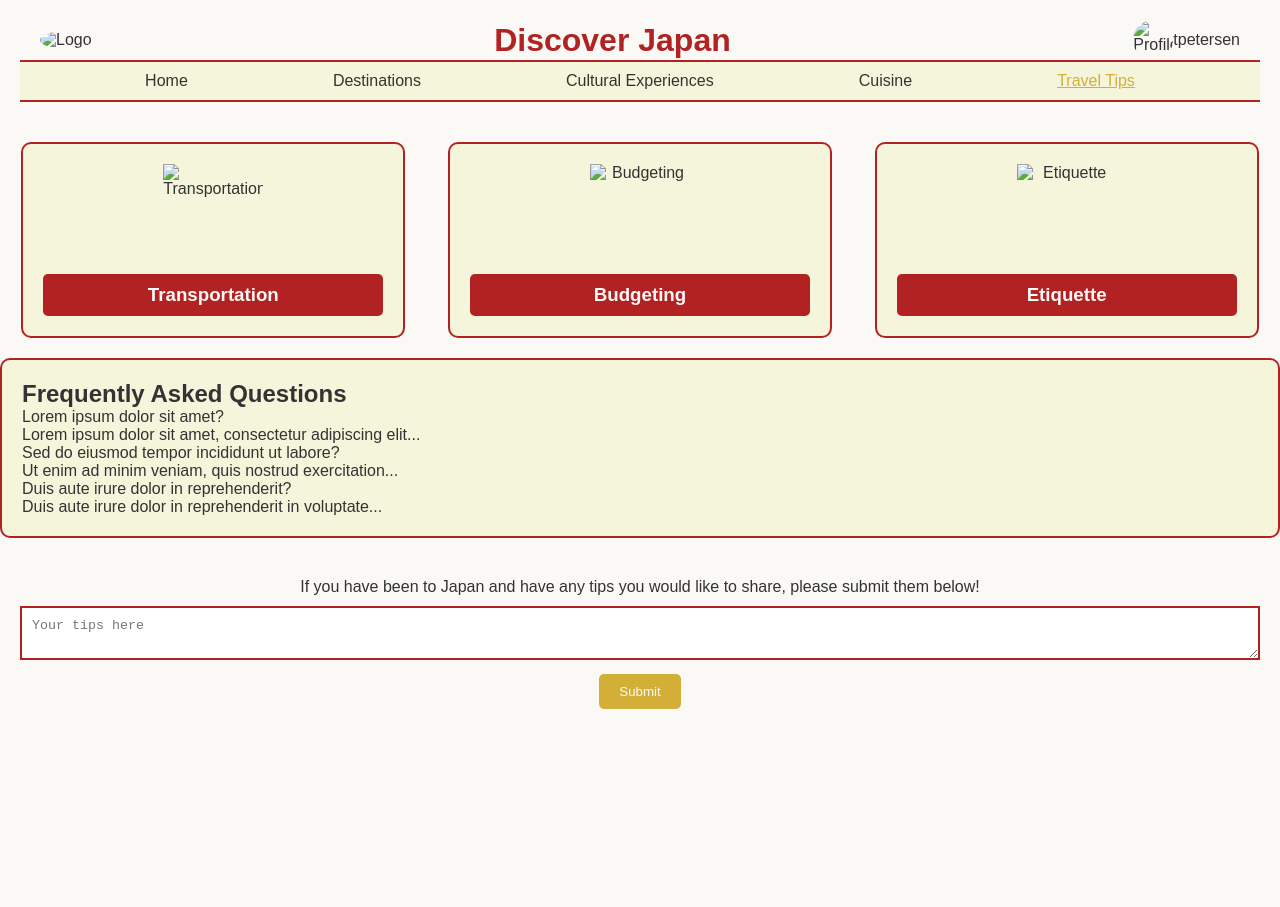
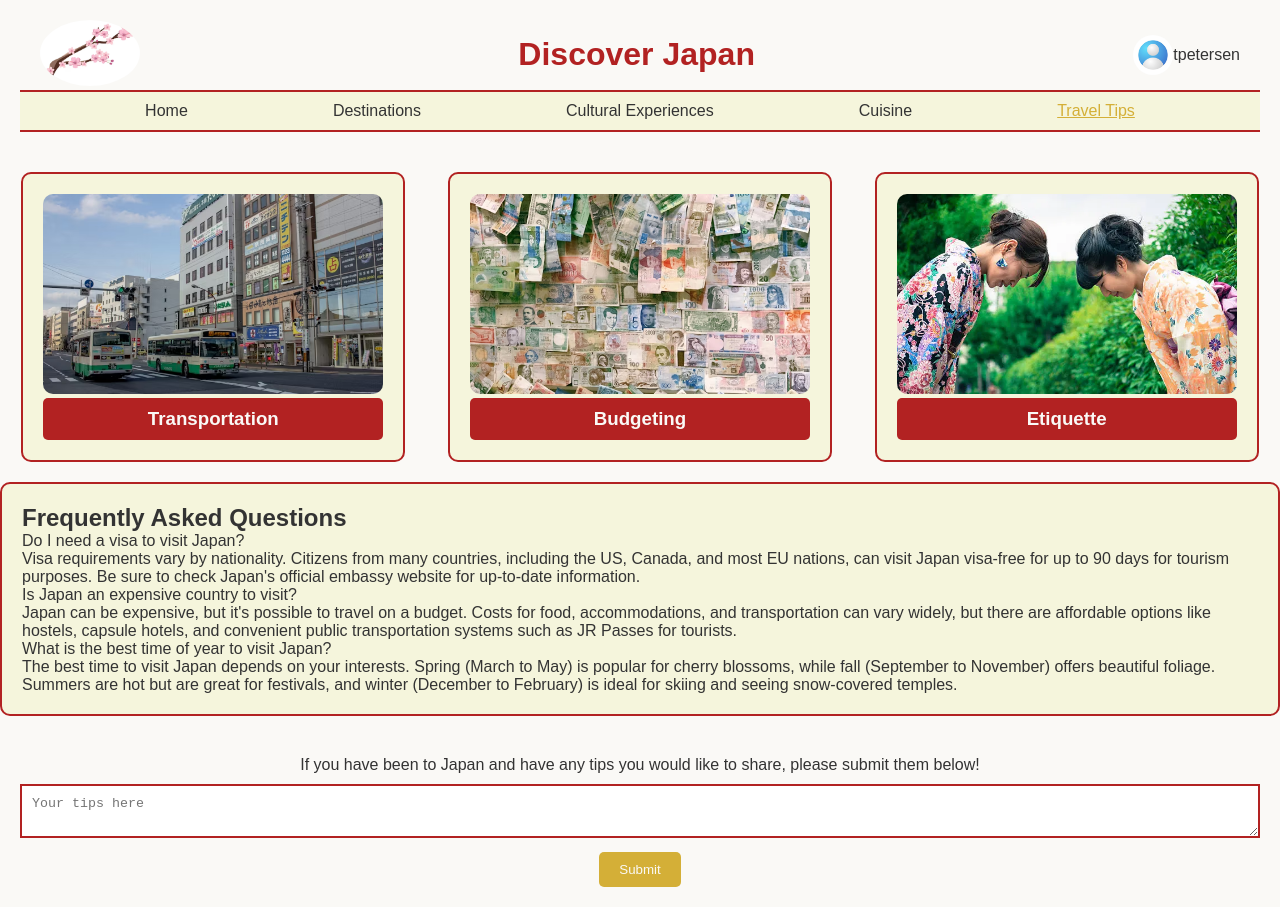
Before and after one commit to trentpetersen2003/trentpetersen2003.github.io, a plain HTML site: page csce242/projects/part4/travel-tips.html in a window 1280 px wide. Before the commit the page ends 800 px from the top, so only its background shows below. Drawn offline with Linux system fonts and the light colour scheme.

Commit message:
project 4

```diff
--- a/csce242/projects/part4/styles.css
+++ b/csce242/projects/part4/styles.css
@@ -128,10 +128,10 @@ nav a.active {
 }
 
 .card img {
-    width: 100px;
-    height: 100px;
-    display: block;
-    margin: 0 auto 10px;
+    width: 100%;
+    height: 200px;  /* Set a fixed height for the images */
+    object-fit: cover;  /* Ensures the image fills the space without distortion */
+    border-radius: 10px; /* Optional: Rounded corners for a modern look */
 }
 
 .card h3 {
@@ -152,10 +152,10 @@ nav a.active {
 }
 
 .card-cuisine img {
-    width: 100px;
-    height: 100px;
-    display: block;
-    margin: 0 auto 10px;
+    width: 100%;
+    height: 200px;  /* Set a fixed height for the images */
+    object-fit: cover;  /* Ensures the image fills the space without distortion */
+    border-radius: 10px; /* Optional: Rounded corners for a modern look */
 }
 
 .card-cuisine h3 {
--- a/csce242/projects/part4/travel-tips.html
+++ b/csce242/projects/part4/travel-tips.html
@@ -11,11 +11,11 @@
     <header>
         <div class="header-content">
             <div class="logo">
-                <img src="placeholder.png" alt="Logo">
+                <img src="images/cherry_blossom.jpg" alt="Logo">
             </div>
             <h1>Discover Japan</h1>
             <div class="profile">
-                <img src="placeholder.png" alt="Profile">
+                <img src="images/profile_icon.jpg" alt="Profile">
                 <span>tpetersen</span>
             </div>
         </div>
@@ -34,15 +34,15 @@
     <main>
         <section class="content-grid home-page">
             <div class="card">
-                <img src="placeholder.png" alt="Transportation" />
+                <img src="images/transportation.jpg" alt="Transportation" />
                 <h3>Transportation</h3>
             </div>
             <div class="card">
-                <img src="placeholder.png" alt="Budgeting" />
+                <img src="images/budgeting.jpg" alt="Budgeting" />
                 <h3>Budgeting</h3>
             </div>
             <div class="card">
-                <img src="placeholder.png" alt="Etiquette" />
+                <img src="images/etiquette.jpg" alt="Etiquette" />
                 <h3>Etiquette</h3>
             </div>
         </section>
@@ -50,16 +50,18 @@
         <section class="faq">
             <h2>Frequently Asked Questions</h2>
             <div class="faq-item">
-                <p>Lorem ipsum dolor sit amet?</p>
-                <p>Lorem ipsum dolor sit amet, consectetur adipiscing elit...</p>
+                <p>Do I need a visa to visit Japan?</p>
+                <p>Visa requirements vary by nationality. Citizens from many countries, including the US, Canada, and most EU nations, can visit Japan visa-free for up to 90 days for tourism purposes. Be sure to check Japan's official embassy website for up-to-date information.</p>
             </div>
             <div class="faq-item">
-                <p>Sed do eiusmod tempor incididunt ut labore?</p>
-                <p>Ut enim ad minim veniam, quis nostrud exercitation...</p>
+                <p>Is Japan an expensive country to visit?</p>
+                <p>Japan can be expensive, but it's possible to travel on a budget. Costs for food, accommodations, and transportation can vary widely, but there are affordable options like hostels, capsule hotels, and convenient public transportation systems such as JR Passes for tourists.</p>
             </div>
             <div class="faq-item">
-                <p>Duis aute irure dolor in reprehenderit?</p>
-                <p>Duis aute irure dolor in reprehenderit in voluptate...</p>
+                <p>What is the best time of year to visit Japan?</p>
+                <p>The best time to visit Japan depends on your interests. Spring (March to May) is popular for cherry blossoms, while fall (September to November) offers beautiful foliage. Summers are hot but are great for festivals, and winter (December to February) is ideal for skiing and seeing snow-covered temples.
+
+                </p>
             </div>
         </section>
 
```
Also changed, not shown: csce242/index.html (+10 -0 lines), csce242/projects/part4/cuisine.html (+12 -12 lines), csce242/projects/part4/cultural-experiences.html (+10 -9 lines), csce242/projects/part4/destinations.html (+5 -5 lines), csce242/images/project_4_ss.png (added), csce242/projects/part4/images/budgeting.jpg (added), csce242/projects/part4/images/cuisine.jpg (added), csce242/projects/part4/images/etiquette.jpg (added), csce242/projects/part4/images/festival.jpg (added), csce242/projects/part4/images/fushimi_inari.jpg (added), csce242/projects/part4/images/map.jpg (added), csce242/projects/part4/images/mount_fuji.jpg (added), csce242/projects/part4/images/restaurant.jpg (added), csce242/projects/part4/images/sushi.jpg (added), 2 more files.
